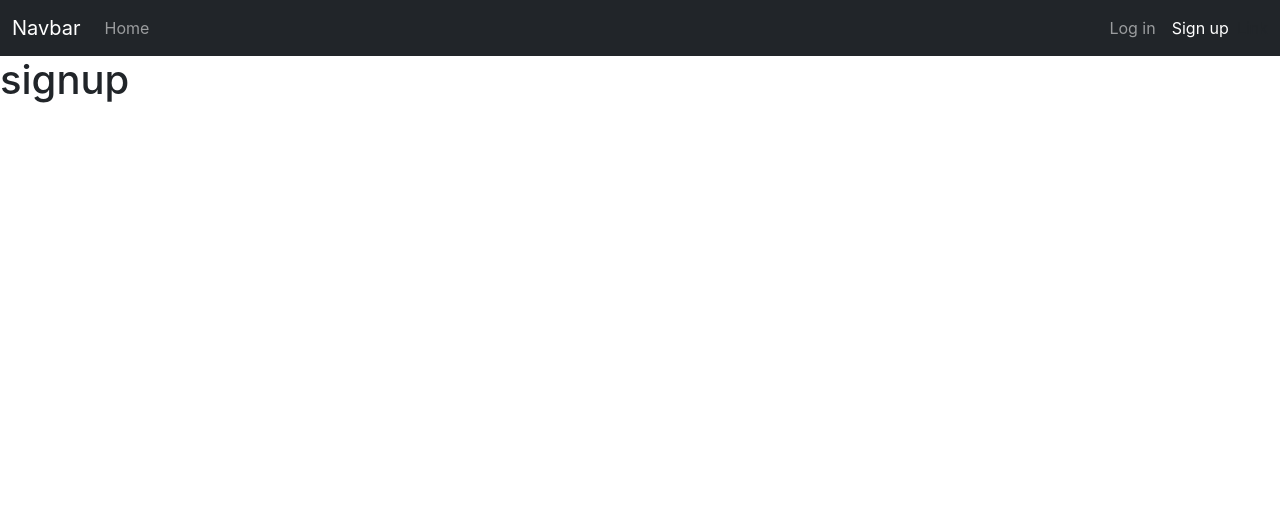
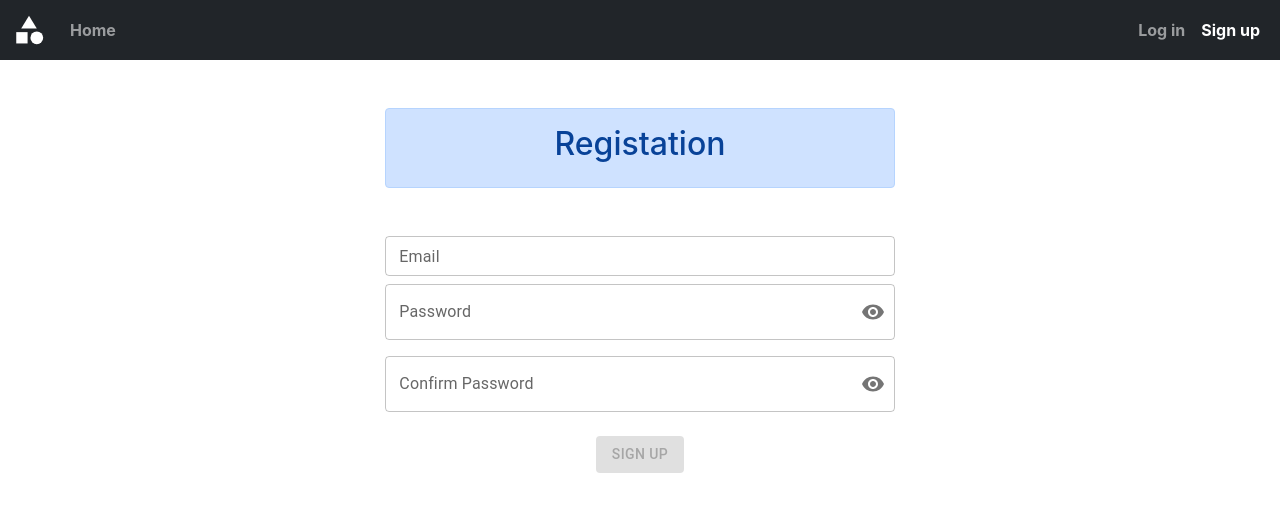
Before and after one commit to Sharry0/SignUp_MERN, a React (Create React App) app in the folder client/: page /signup in a window 1280 px wide. Shown: the top 512 px of the page. Built offline with nearby package versions, Linux system fonts and the light colour scheme.

Commit message:
added sign-up form

```diff
--- a/client/src/components/Header.js
+++ b/client/src/components/Header.js
@@ -1,28 +1,31 @@
 
 import React from 'react'
 import {NavLink} from "react-router-dom"
+// MUI Icons
+import BakeryDiningIcon from '@mui/icons-material/BakeryDining';
+import CategoryIcon from '@mui/icons-material/Category';
 
 const Header = () => {
     return (
         <div>
             <nav className="navbar navbar-expand-lg navbar-dark bg-dark">
                 <div className="container-fluid">
-                    <a className="navbar-brand" href="/">Navbar</a>
+                    <a className="navbar-brand " href="/"><CategoryIcon sx={{ fontSize: 'h4.fontSize' }} /></a>
                     <button className="navbar-toggler" type="button" data-bs-toggle="collapse" data-bs-target="#navbarNavAltMarkup" aria-controls="navbarNavAltMarkup" aria-expanded="false" aria-label="Toggle navigation">
                         <span className="navbar-toggler-icon"></span>
                     </button>
                     <div className="collapse navbar-collapse" id="navbarNavAltMarkup">
                         <div className="navbar-nav">
-                            <NavLink className="nav-link" to="/">Home</NavLink>
+                            <NavLink className="nav-link fw-bold fs-6" to="/">Home</NavLink>
                         </div>
                         <div className="navbar-nav ms-auto">
                             {/* <NavLink className="nav-link" to="/">Home</NavLink> */}
 
-                            <NavLink className="nav-link " to="/login">Log in</NavLink>
-                            <NavLink className="nav-link " to="/signup">Sign up</NavLink>
+                            <NavLink className="nav-link fw-bold fs-6" to="/login">Log in</NavLink>
+                            <NavLink className="nav-link fw-bold fs-6" to="/signup">Sign up</NavLink>
 
                         </div>
-                    </div>Link
+                    </div>
                 </div>
             </nav>
         </div>
--- a/client/src/pages/Signup.js
+++ b/client/src/pages/Signup.js
@@ -1,10 +1,102 @@
 
 import React from 'react'
+// Hooks
+import useInputState from '../hooks/useInputState'
+import useToggleState from "../hooks/useToggleState"
+// MUI components
+import  TextField  from '@mui/material/TextField';
+import  InputAdornment  from '@mui/material/InputAdornment';
+import  IconButton  from '@mui/material/IconButton';
+import  OutlinedInput  from '@mui/material/OutlinedInput';
+import  FormControl  from '@mui/material/FormControl';
+import  InputLabel  from '@mui/material/InputLabel';
+import  Button  from '@mui/material/Button';
+
+// MUI Icons
+import VisibilityIcon from '@mui/icons-material/Visibility';
+import VisibilityOffIcon from '@mui/icons-material/VisibilityOff';
 
 const Signup = () => {
+    const [signup, handleSignup, resetSignup] = useInputState("")
+    const [pw, handlePw, resetPw] = useInputState("")
+    const [showPw, toggleShowPw] = useToggleState(false)
+
     return (
         <div>
-            <h1>signup</h1>
+            {/* ______________Enter Username______________ */}
+
+            {/* ______________Enter e-mail______________ */}
+            <div className="container my-5 col-10 col-sm-8 col-md-6 col-lg-5">
+                <div className="text-center mb-5 alert alert-primary">
+                    <label htmlFor="" className="h2">Registation</label>
+                </div>
+                <div className="form-group">
+                    <TextField
+                        size="small"
+                        variant="outlined"
+                        className="form-control"
+                        label="Email"
+                        value={signup}
+                        onChange={handleSignup}
+                    />
+                </div>
+                {/* ______________Enter Password______________ */}
+                <div className="form-group">
+                    <FormControl fullWidth sx={{ my: 1 }} variant="outlined">
+                        <InputLabel htmlFor="outlined-adornment-password">Password</InputLabel>
+                        <OutlinedInput
+                            id="outlined-adornment-password"
+                            type={showPw ? 'text' : 'password'}
+                            value={pw}
+                            onChange={handlePw}
+                            endAdornment={
+                                <InputAdornment position="end">
+                                    <IconButton
+                                        aria-label="toggle password visibility"
+                                        onClick={toggleShowPw}
+                                        // onMouseDown={handleMouseDownPassword}
+                                        edge="end"
+                                    >
+                                        {showPw ? <VisibilityOffIcon /> : <VisibilityIcon />}
+                                    </IconButton>
+                                </InputAdornment>
+                            }
+                            label="Password"
+                        />
+                    </FormControl>
+                </div>
+                {/* ______________Validate Password______________ */}
+
+                {/* ______________Confirm Password______________ */}
+                <div className="form-group">
+                    <FormControl fullWidth sx={{ my: 1 }} variant="outlined">
+                        <InputLabel htmlFor="outlined-adornment-password">Confirm Password</InputLabel>
+                        <OutlinedInput
+                            id="outlined-adornment-password"
+                            type={showPw ? 'text' : 'password'}
+                            value={pw}
+                            onChange={handlePw}
+                            endAdornment={
+                                <InputAdornment position="end">
+                                    <IconButton
+                                        aria-label="toggle password visibility"
+                                        onClick={toggleShowPw}
+                                        // onMouseDown={handleMouseDownPassword}
+                                        edge="end"
+                                    >
+                                        {showPw ? <VisibilityOffIcon /> : <VisibilityIcon />}
+                                    </IconButton>
+                                </InputAdornment>
+                            }
+                            label="Password"
+                        />
+                    </FormControl>
+                </div>
+                {/* ______________Submit Button______________ */}
+                <div className="text-center mt-3">
+                    <Button variant="contained" disabled={!signup || !pw}>sign up</Button>
+                </div>
+            </div>
         </div>
     )
 }
```
Also changed, not shown: client/src/pages/Login.js (+9 -10 lines).
